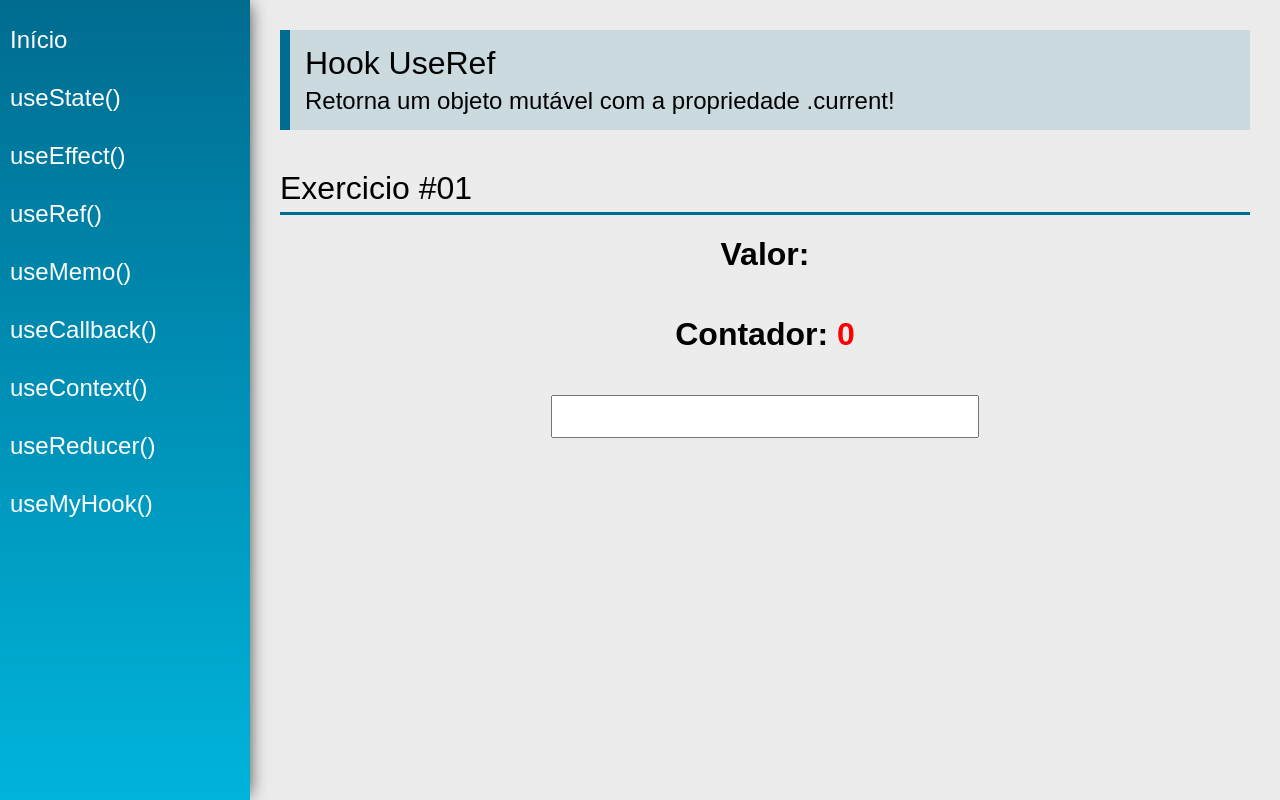
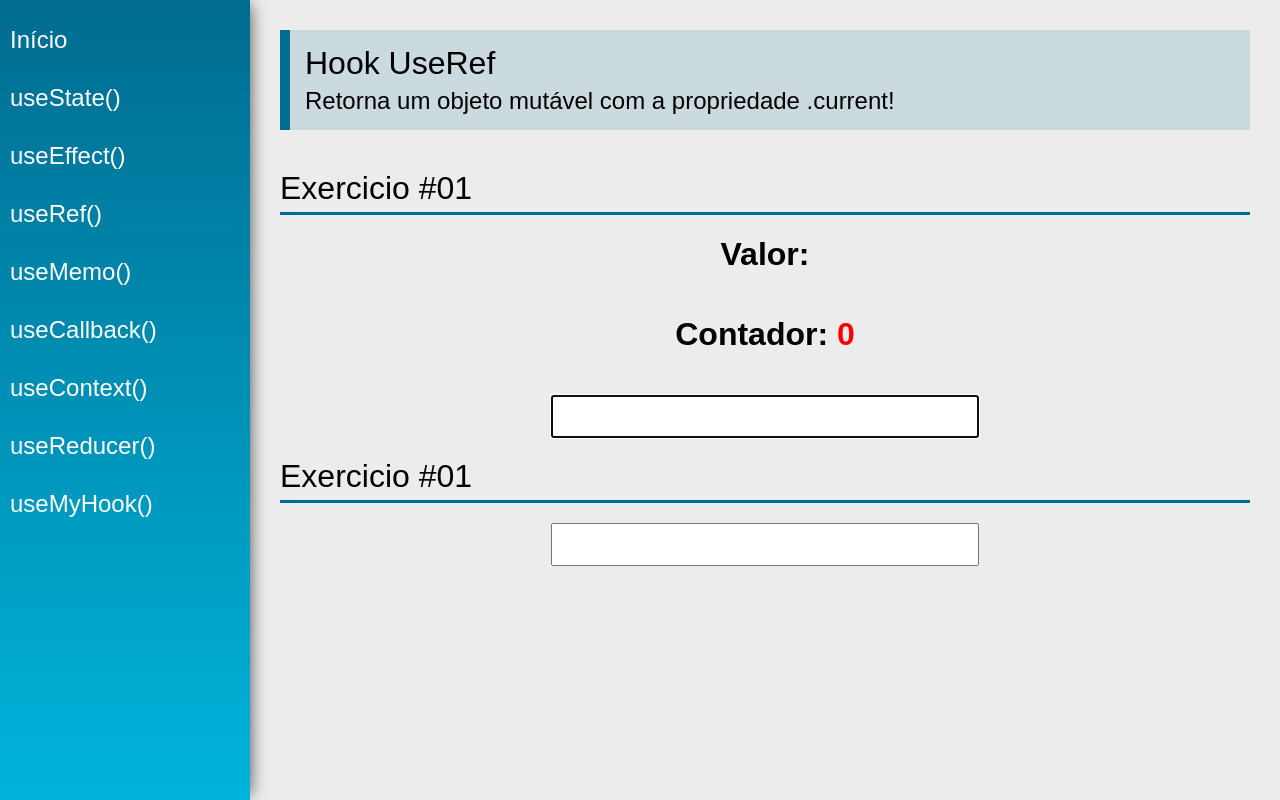
Before and after one commit to devMatheus-Cunha/react-hooks-study, a React (Create React App) app: page /useRef in a window 1280 px wide. Built offline with nearby package versions, Linux system fonts and the light colour scheme.

Commit message:
feat: useRef two

```diff
--- a/src/views/examples/UseRef.tsx
+++ b/src/views/examples/UseRef.tsx
@@ -1,15 +1,25 @@
-import React, { useState, useRef, useEffect } from "react";
+import React, { useState, useRef, useEffect, MutableRefObject } from "react";
 import PageTitle from "../../components/layout/PageTitle";
 
 import SectionTitle from "../../components/layout/SectionTitle";
 
 export const UseRef = (props: any) => {
   const [valueOne, setValueOne] = useState("");
+  const [valueTwo, setValueTwo] = useState("");
+
   const count = useRef(0);
+  const myInputOne = useRef<any>(null);
+  const myInputTwo = useRef<any>(null);
 
   useEffect(() => {
     count.current = count.current + 1;
+    myInputTwo.current.focus()
   }, [valueOne]);
+
+  useEffect(() => {
+    count.current++
+    myInputOne.current.focus()
+  }, [valueTwo]);
 
   return (
     <div className="UseRef">
@@ -28,11 +38,23 @@ export const UseRef = (props: any) => {
         </h1>
         <input
           type="text"
+          ref={myInputOne}
           className="input"
           value={valueOne}
           onChange={(event) => setValueOne(event.target.value)}
         />
       </div>
+
+      <SectionTitle title="Exercicio #01" />
+      <div className="center">
+        <input
+          type="text"
+          className="input"
+          ref={myInputTwo}
+          value={valueTwo}
+          onChange={(event) => setValueTwo(event.target.value)}
+        />
+      </div>
     </div>
   );
 };
```
